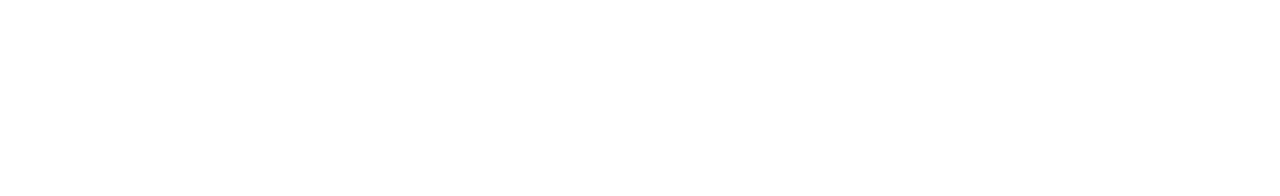
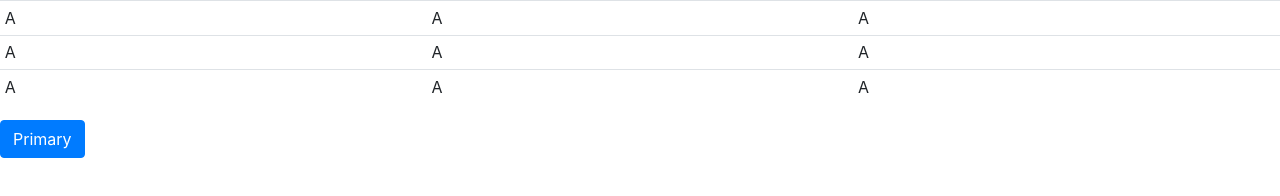
Before and after one commit to sheilaj1832/htmlpractice, a plain HTML site: page bootstrap.html in a window 1280 px wide. Drawn offline with nearby package versions, Linux system fonts and the light colour scheme.

Commit message:
Bootstrap updates

```diff
--- a/bootstrap.html
+++ b/bootstrap.html
@@ -11,6 +11,12 @@
     crossorigin="anonymous">
 </head>
 <body>
+    <table class="table table-sm">
+        <tr><td>A</td><td>A<td>A</td></tr>
+        <tr><td>A</td><td>A<td>A</td></tr>
+        <tr><td>A</td><td>A<td>A</td></tr>
+    </table>
+    <button class="btn btn-primary">Primary</button>
 
 </body>
 </html>
```
